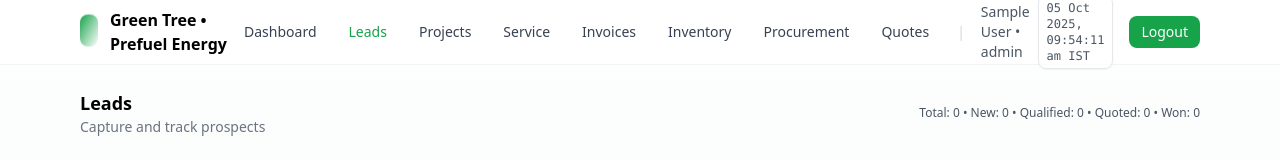
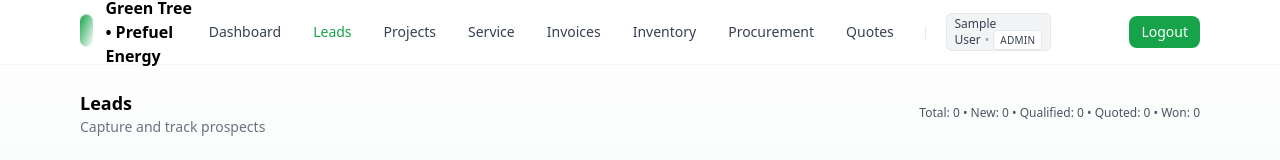
Before and after one commit to Amankumar945/prefuelenergy, a React (Vite) app in the folder client/: page /leads in a window 1280 px wide. Shown: the top 160 px of the page. Built offline with nearby package versions, Linux system fonts and the light colour scheme; no server answers; sample sign-in values are in the browser's storage.

Commit message:
ui: improve user/role badge and IST clock formatting for clarity

```diff
--- a/client/src/components/DigitalClock.jsx
+++ b/client/src/components/DigitalClock.jsx
@@ -2,19 +2,24 @@ import { useEffect, useState } from 'react'
 
 function formatIST(date) {
   try {
-    return new Intl.DateTimeFormat('en-IN', {
+    const datePart = new Intl.DateTimeFormat('en-IN', {
       timeZone: 'Asia/Kolkata',
       year: 'numeric',
       month: 'short',
       day: '2-digit',
+    }).format(date)
+    const timePart = new Intl.DateTimeFormat('en-IN', {
+      timeZone: 'Asia/Kolkata',
       hour: '2-digit',
       minute: '2-digit',
-      second: '2-digit',
       hour12: true,
     }).format(date)
+    return `${datePart}, ${String(timePart).toUpperCase()} IST`
   } catch (_) {
     // Fallback without timezone if environment lacks Intl TZ support
-    return date.toLocaleString('en-IN')
+    const d = date.toLocaleDateString('en-IN', { year: 'numeric', month: 'short', day: '2-digit' })
+    const t = date.toLocaleTimeString('en-IN', { hour: '2-digit', minute: '2-digit' })
+    return `${d}, ${String(t).toUpperCase()} IST`
   }
 }
 
@@ -29,8 +34,8 @@ export default function DigitalClock() {
   const display = formatIST(now)
 
   return (
-    <div className="text-xs text-gray-600 font-mono px-2 py-1 rounded-lg bg-white/60 border border-gray-200 shadow-sm animate-fadein">
-      {display} IST
+    <div className="hidden sm:inline-flex items-center text-xs text-gray-700 font-mono px-2 py-1 rounded-lg bg-white/70 border border-gray-200 shadow-sm animate-fadein">
+      {display}
     </div>
   )
 }
--- a/client/src/components/TopNav.jsx
+++ b/client/src/components/TopNav.jsx
@@ -93,8 +93,14 @@ export default function TopNav() {
               Quotes
             </Link>
           )}
-          <span className="mx-2 text-gray-300">|</span>
-          <span className="text-gray-600 hidden sm:inline">{user?.name} • {user?.role}</span>
+          <span className="mx-2 text-gray-200">|</span>
+          <span className="hidden sm:inline-flex items-center gap-2 text-gray-700">
+            <span className="px-2 py-0.5 rounded-md bg-gray-100 border text-xs">
+              <span className="font-medium">{user?.name || 'User'}</span>
+              <span className="mx-1 text-gray-400">•</span>
+              <span className="uppercase tracking-wide text-[10px] px-1.5 py-0.5 rounded bg-white border">{user?.role || 'role'}</span>
+            </span>
+          </span>
           <DigitalClock />
           <button onClick={logout} className="ml-2 px-3 py-1.5 rounded-lg bg-brand text-white hover:bg-brand-dark">
             Logout
```
